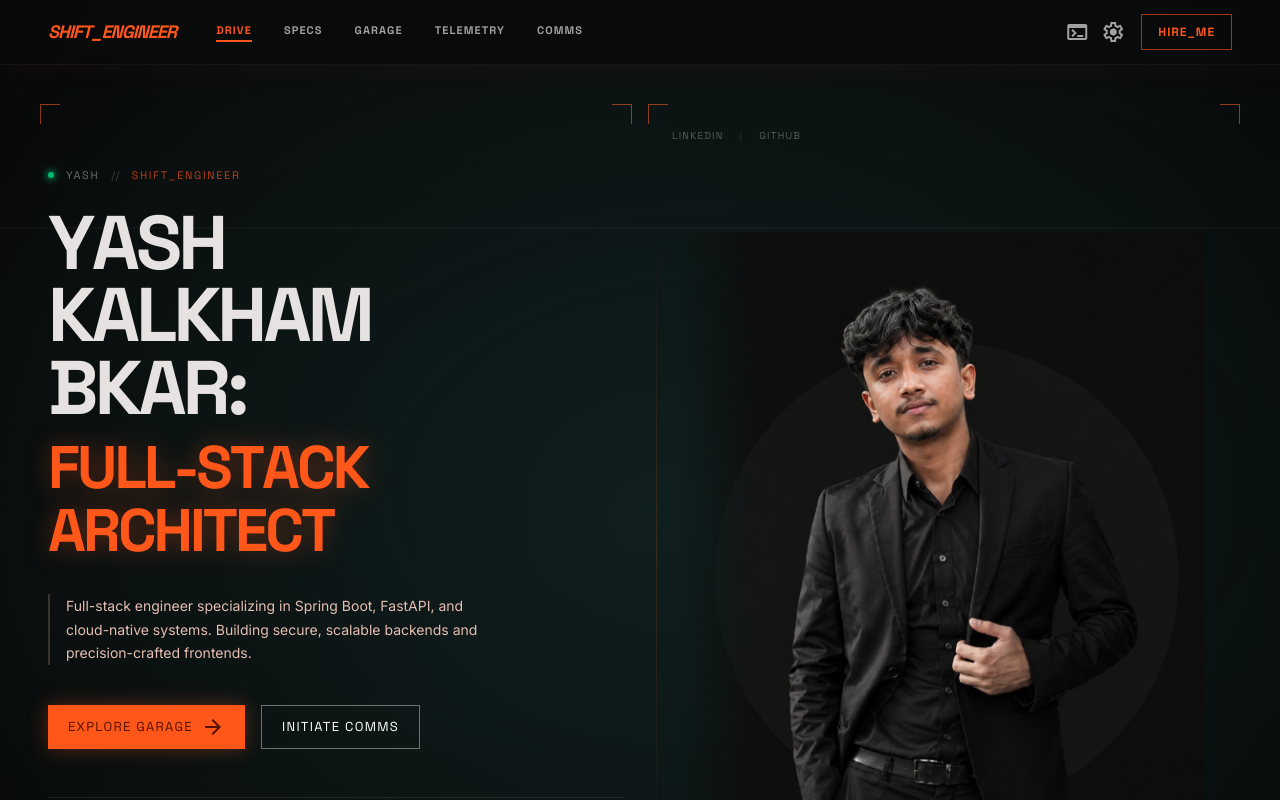
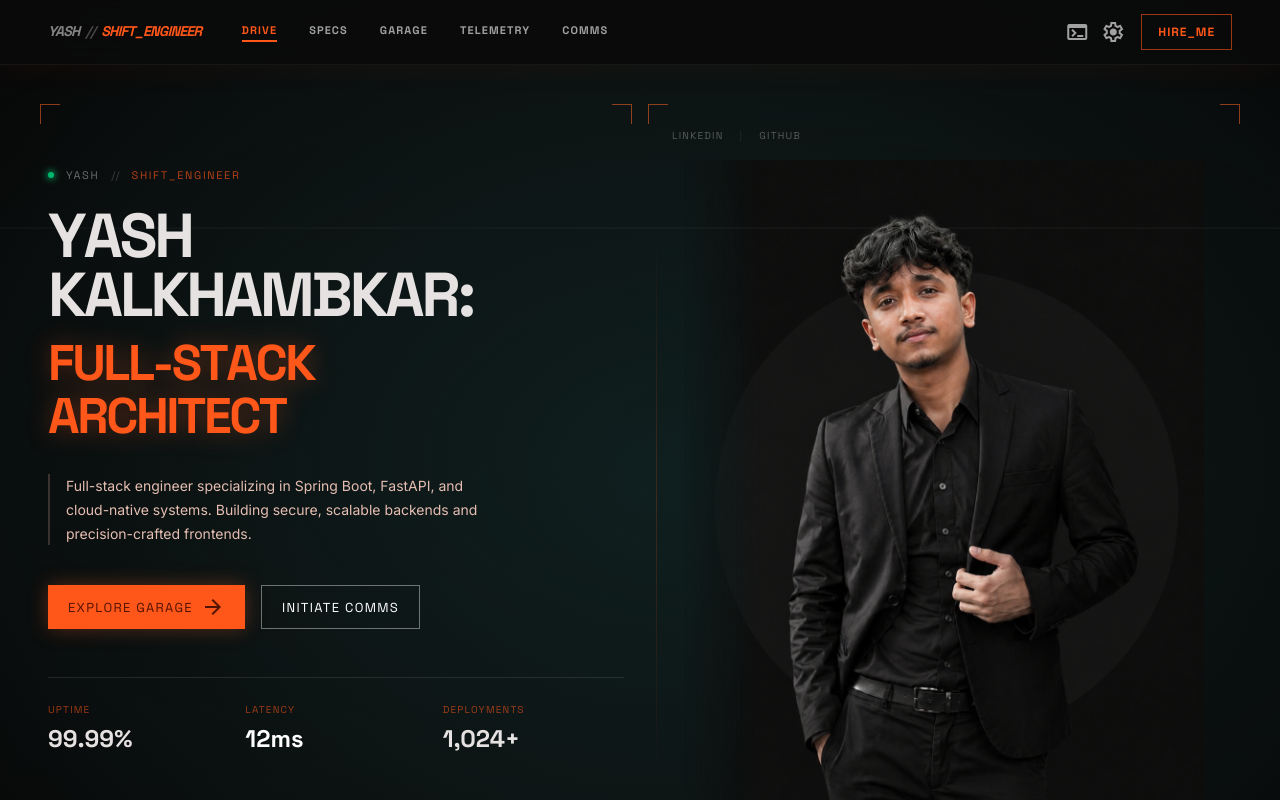
Before and after one commit to Yash-Kalkhambkar/portfolio, a React (Vite) app: page / in a window 1280 px wide. Shown: the top 800 px of the page. Built offline with nearby package versions, Linux system fonts and the light colour scheme.

Commit message:
Nav update, Hero Name fix

```diff
--- a/src/components/nav.tsx
+++ b/src/components/nav.tsx
@@ -20,11 +20,14 @@ export function Nav() {
           {/* Left: Logo + Tabs */}
           <div className="flex items-center gap-6 lg:gap-10 min-w-0">
             <button
-              className="text-base md:text-lg font-black italic tracking-tighter text-primary-container font-mono glitch-text select-none shrink-0"
-              data-text="SHIFT_ENGINEER"
+              className="font-mono font-black italic tracking-tighter text-primary-container shrink-0 select-none glitch-text"
+              data-text="YASH // SHIFT_ENGINEER"
               onClick={() => handleTabClick("DRIVE")}
+              style={{ fontSize: "clamp(11px, 1.1vw, 15px)" }}
             >
-              SHIFT_ENGINEER
+              <span className="text-white/50">YASH</span>
+              <span className="text-white/25 mx-1.5">//</span>
+              <span>SHIFT_ENGINEER</span>
             </button>
 
             {/* Desktop tabs */}
--- a/src/index.css
+++ b/src/index.css
@@ -158,21 +158,28 @@
 .glitch-text {
   position: relative;
 }
+/* Glitch applies only to the SHIFT_ENGINEER part via data-text on the button */
 .glitch-text::before,
 .glitch-text::after {
   content: attr(data-text);
   position: absolute;
   inset: 0;
   opacity: 0;
+  font-size: inherit;
+  font-weight: inherit;
+  font-style: inherit;
+  letter-spacing: inherit;
+  white-space: nowrap;
+  overflow: hidden;
 }
 .glitch-text:hover::before {
   color: #00eefc;
-  opacity: 0.7;
+  opacity: 0.5;
   animation: glitch-1 0.4s steps(1) forwards;
 }
 .glitch-text:hover::after {
   color: #FF571A;
-  opacity: 0.7;
+  opacity: 0.5;
   animation: glitch-2 0.4s steps(1) forwards;
 }
 
--- a/src/views/drive.tsx
+++ b/src/views/drive.tsx
@@ -102,15 +102,13 @@ export function DriveView() {
           </motion.div>
 
           {/* Main headline */}
-          <h1 className="font-mono text-[42px] sm:text-[56px] md:text-[68px] lg:text-[76px] font-[800] leading-[0.95] text-on-surface mb-3 tracking-tighter">
+          <h1 className="font-mono text-[38px] sm:text-[48px] md:text-[56px] lg:text-[62px] font-[800] leading-[0.95] text-on-surface mb-3 tracking-tighter">
             <AnimatedText text="YASH" />
             <br />
-            <AnimatedText text="KALKHAM" />
-            <br />
-            <AnimatedText text="BKAR:" />
+            <AnimatedText text="KALKHAMBKAR:" />
           </h1>
 
-          <div className="font-mono text-[32px] sm:text-[40px] md:text-[52px] lg:text-[60px] font-[700] mb-8 drop-shadow-[0_0_12px_rgba(255,87,26,0.35)] text-primary-container leading-[1.05] tracking-tighter">
+          <div className="font-mono text-[28px] sm:text-[36px] md:text-[44px] lg:text-[50px] font-[700] mb-8 drop-shadow-[0_0_12px_rgba(255,87,26,0.35)] text-primary-container leading-[1.05] tracking-tighter">
             <AnimatedText text="FULL-STACK" />
             <br />
             <AnimatedText text="ARCHITECT" />
@@ -143,7 +141,7 @@ export function DriveView() {
             </button>
             <button
               onClick={() => setActiveTab("COMMS")}
-              className="border border-white/40 text-white font-mono text-[13px] h-[44px] px-5 uppercase tracking-[0.1em] hover:bg-white/8 hover:border-white/60 transition-all"
+              className="border border-white/40 text-white font-mono text-[13px] h-[44px] px-5 uppercase tracking-[0.1em] hover:bg-white/10 hover:border-white/60 transition-all"
             >
               INITIATE COMMS
             </button>
@@ -154,7 +152,7 @@ export function DriveView() {
             initial={{ opacity: 0 }}
             animate={{ opacity: 1 }}
             transition={{ delay: 1.2, duration: 0.6 }}
-            className="mt-12 grid grid-cols-3 gap-4 border-t border-white/8 pt-6"
+            className="mt-12 grid grid-cols-3 gap-4 border-t border-white/10 pt-6"
           >
             {[
               { label: "Uptime", value: "99.99%" },
```
